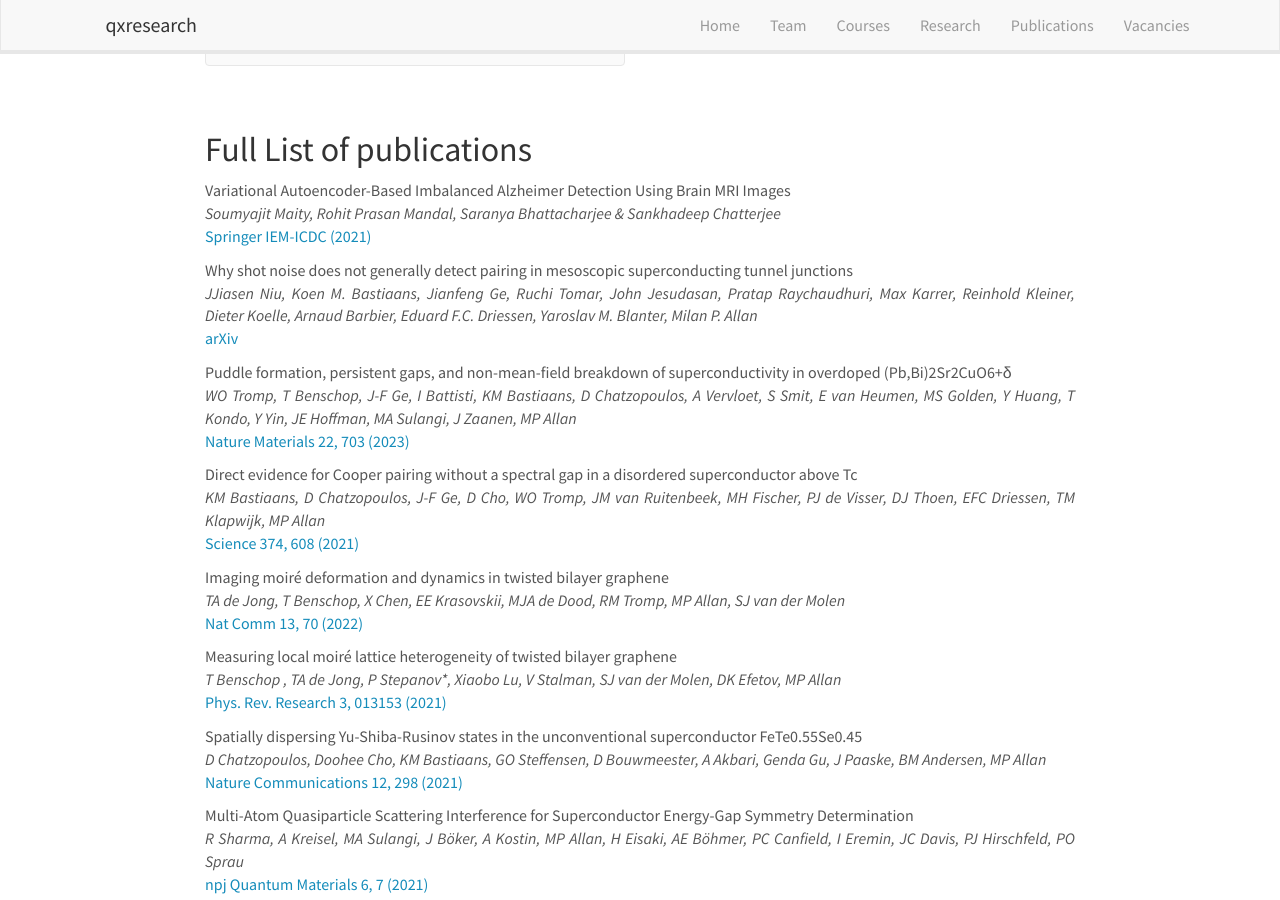
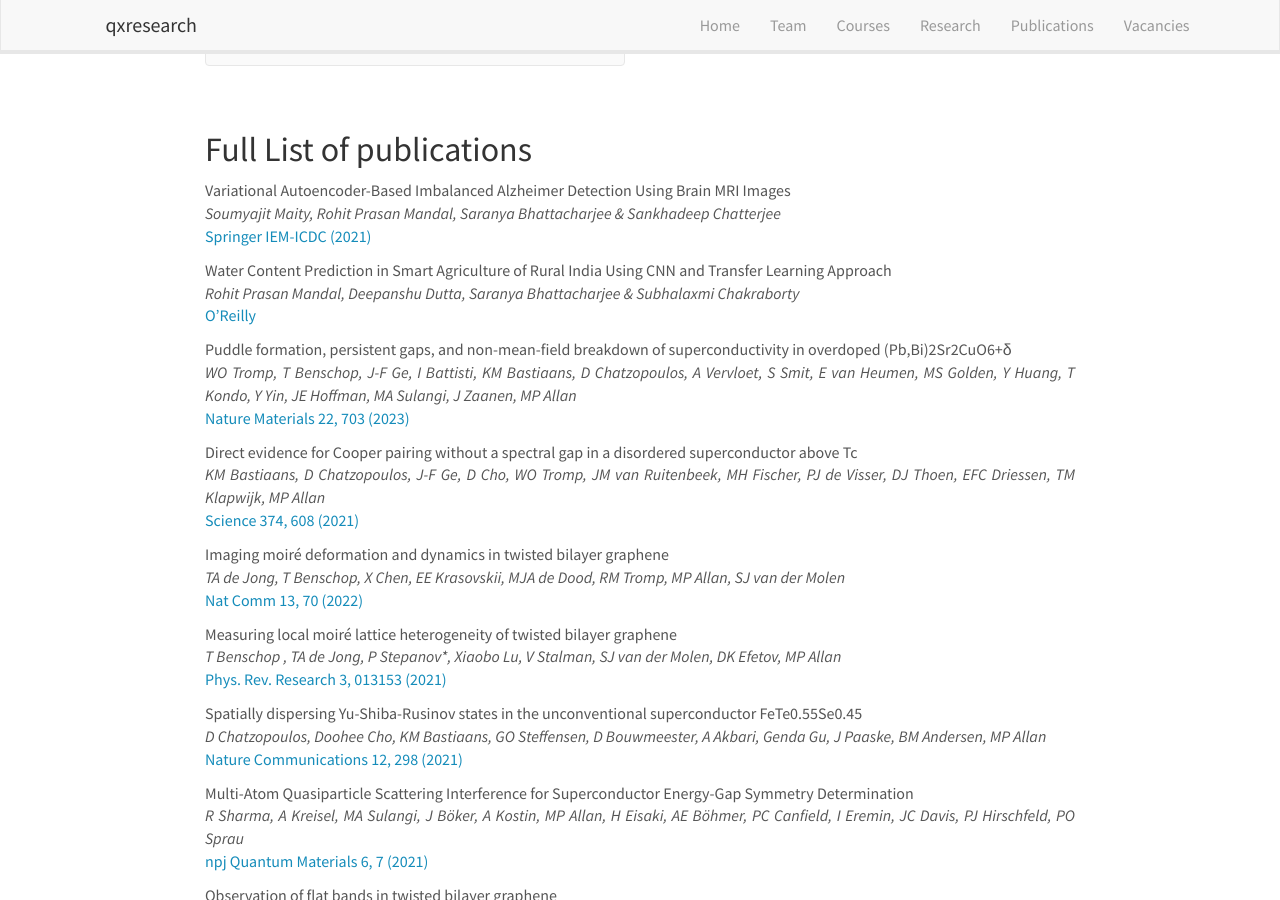
Before and after one commit to qxresearch/qxresearch.github.io, a Jekyll site: the page built from _pages/publications.md, in a window 1280 px wide and 900 px high, scrolled down 5005 px. Built offline with Jekyll 4.4.1, drawn with Linux system fonts in a browser that asks for light colours; nearby versions of some CDN libraries.

Commit message:
Update publist.yml

```diff
--- a/_data/publist.yml
+++ b/_data/publist.yml
@@ -8,13 +8,13 @@
   highlight: 1
   news2: See [news item](https://www.universiteitleiden.nl/en/news/2023/06/new-method-to-find-majoranas-tested-for-the-first-time) by Michelle Willebrands
 
-- title: "Why shot noise does not generally detect pairing in mesoscopic superconducting tunnel junctions"
+- title: "Water Content Prediction in Smart Agriculture of Rural India Using CNN and Transfer Learning Approach"
   image: imageaward_edited.png
-  description: Shot noise has been suggested for a long time as a tell-tale probe for Majorana bound states. We are the first to carry out local tunneling shot noise measurements on the putative vortex Majorana states.
-  authors: JJiasen Niu, Koen M. Bastiaans, Jianfeng Ge, Ruchi Tomar, John Jesudasan, Pratap Raychaudhuri, Max Karrer, Reinhold Kleiner, Dieter Koelle, Arnaud Barbier, Eduard F.C. Driessen, Yaroslav M. Blanter, Milan P. Allan
+  description: Soil moisture prediction is one of the emerging fields in the domain of smart agriculture. Ample moisture levels are of high importance to yields; thus, plants will not grow and develop with inadequate soil moisture, which influences soil temperature and heat capacity and also prevents soil from weathering. Accurate soil moisture detection can lead to proper growth of all kinds of trees and crops. In this chapter, we have implemented a deep learning and few transfer learning algorithms, such as convolutional neural network (CNN), VGGNet (VGG-16, VGG-19), Inception v3, ResNet50, Xception for prediction of soil moisture based on a very small custom dataset of 626 field images of rural India over a period of 10 days, both with and without the effect of data augmentation. We have also demonstrated how these pretrained algorithms save both time and resources compared to traditional deep learning models. Here, multiclass classification is considered based on three different classes, viz. “dry,” “wet,” “extremely wet.”
+  authors: Rohit Prasan Mandal, Deepanshu Dutta, Saranya Bhattacharjee & Subhalaxmi Chakraborty
   link:
-    url: https://arxiv.org/abs/2306.02397
-    display: arXiv
+    url: https://www.oreilly.com/library/view/intelligent-decision-support/9781119896432/c10.xhtml
+    display: O’Reilly
   highlight: 0
 
 - title: "Puddle formation, persistent gaps, and non-mean-field breakdown of superconductivity in overdoped (Pb,Bi)2Sr2CuO6+δ"
```
